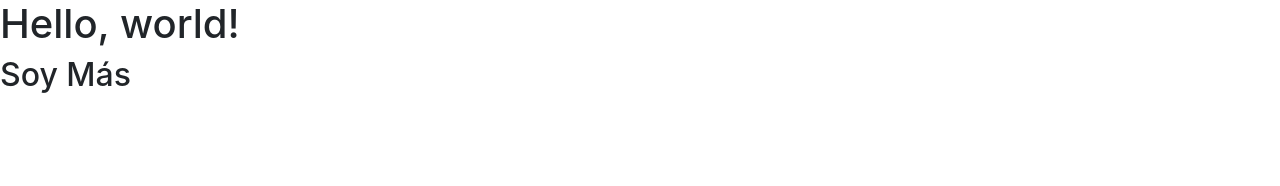
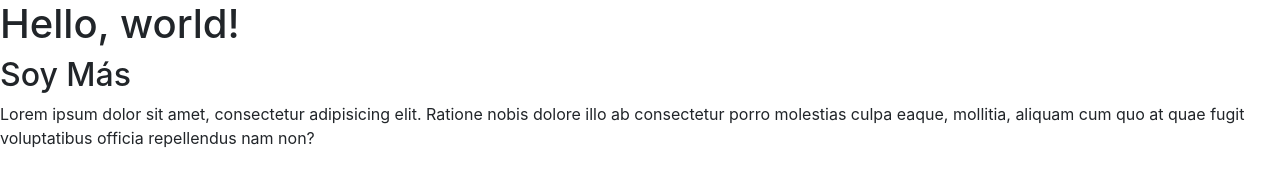
Before and after one commit to booleancl/sermas, a plain HTML site: page index.html in a window 1280 px wide. Drawn offline with nearby package versions, Linux system fonts and the light colour scheme.

Commit message:
Update index.html

```diff
--- a/index.html
+++ b/index.html
@@ -13,6 +13,7 @@
   <body>
     <h1>Hello, world!</h1>
     <h2>Soy Más</h2>
+    <p>Lorem ipsum dolor sit amet, consectetur adipisicing elit. Ratione nobis dolore illo ab consectetur porro molestias culpa eaque, mollitia, aliquam cum quo at quae fugit voluptatibus officia repellendus nam non?</p>
 
     <!-- Optional JavaScript; choose one of the two! -->
 
```
